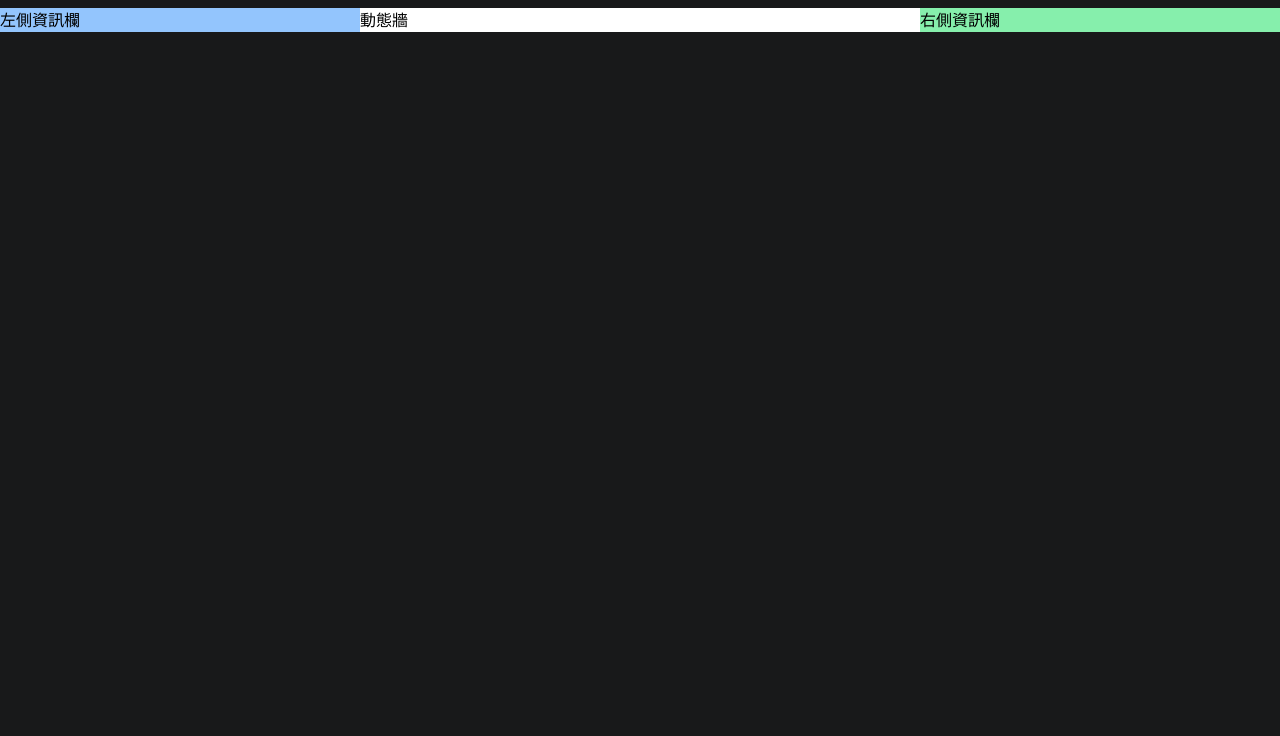
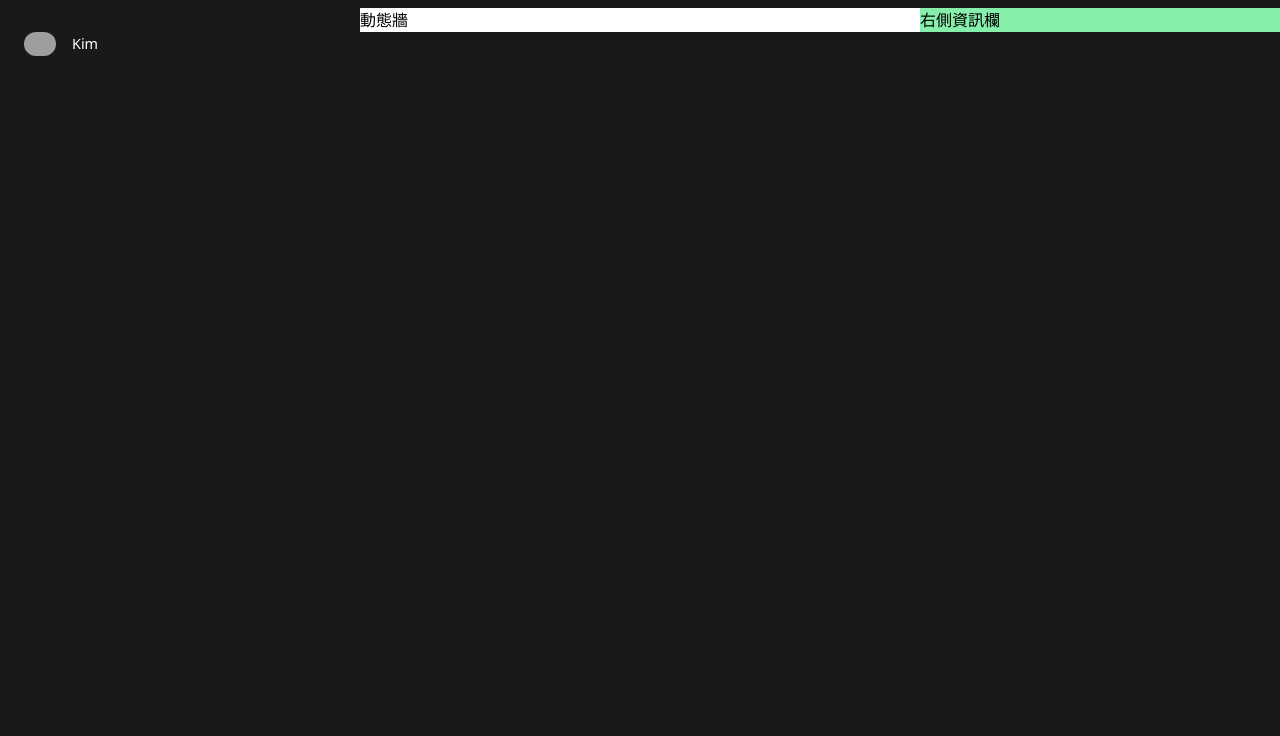
Before and after one commit to JiunJieLin/Tailwind-Project-FB-page, a website built with Vite: page index.html in a window 1280 px wide. Shown: the part 64-800 px from the top of the page. Built offline with nearby package versions, Linux system fonts and the light colour scheme; grey boxes are pictures that could not be loaded.

Commit message:
left list

```diff
--- a/index.html
+++ b/index.html
@@ -195,9 +195,16 @@
     <main class="flex min-h-[100vh] pt-main-span">
       <!-- 左側資訊欄 -->
       <div
-        class="sticky top-main-span hidden h-full w-full max-w-[360px] lg:block"
+        class="sticky top-main-span hidden h-full w-full max-w-[360px] p-4 lg:block"
       >
-        <p class="w-full bg-blue-300">左側資訊欄</p>
+        <div
+          class="mb-1 flex w-full cursor-pointer items-center justify-items-center rounded p-2 hover:bg-fb-input"
+        >
+          <div class="mr-4 w-[32px] overflow-hidden rounded-full">
+            <img src="https://bruce-fe-fb.web.app/image/avator.png" />
+          </div>
+          <div><p class="text-[.9rem] text-white">Kim</p></div>
+        </div>
       </div>
       <!-- 動態牆 -->
       <div class="mx-auto w-full max-w-[744px]">
--- a/src/main.js
+++ b/src/main.js
@@ -1,4 +1,5 @@
 import "./index.css";
+//Panel 相關
 const plus = document.getElementById("plus-btn");
 const messenger = document.getElementById("messenger-btn");
 const bell = document.getElementById("bell-btn");
@@ -57,3 +58,5 @@ bellPanel.addEventListener("click", function (event) {
 downPanel.addEventListener("click", function (event) {
   event.stopPropagation();
 });
+
+//左側 bar
```
